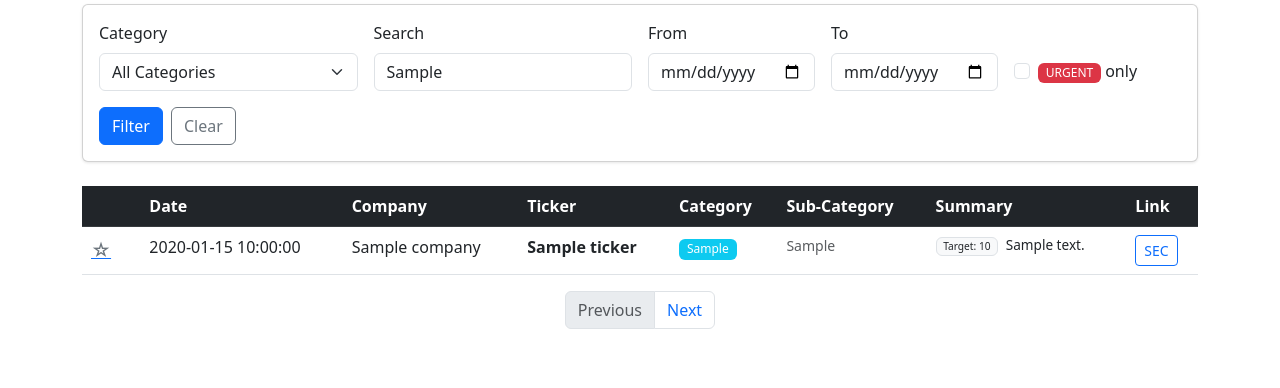
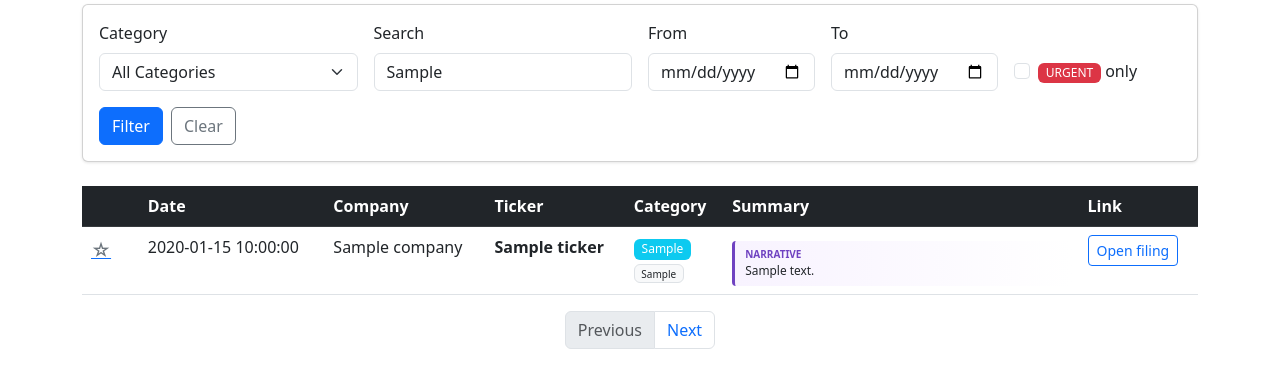
Before and after one commit to esafier/8K-Analyzer, a Flask app: template templates/index.html in a window 1280 px wide. Shown: the part 146-534 px from the top of the page. Run offline with Flask 3, Linux system fonts and the light colour scheme; the template is opened without the code that fills it: most values are stand-ins (such as "Sample title", 1, 10 or a date in 2020); parts of the project's set-up code (start-up, migrations or seed data) failed here and were passed over.

Commit message:
Dashboard: render structured summary, subcategory array badges, one-click Open filing

```diff
--- a/app.py
+++ b/app.py
@@ -66,6 +66,18 @@ def format_earnings_date(earnings_info):
     return formatted
 
 app.jinja_env.filters["format_earnings_date"] = format_earnings_date
+
+
+# --- Jinja filters for v3 structured summary ---
+from summary_utils import parse_subcategories, structured_summary_for_display
+
+@app.template_filter("parse_subcategories")
+def _jinja_parse_subcategories(raw):
+    return parse_subcategories(raw)
+
+@app.template_filter("structured_summary")
+def _jinja_structured_summary(raw):
+    return structured_summary_for_display(raw)
 
 
 def render_deep_analysis(text):
--- a/templates/index.html
+++ b/templates/index.html
@@ -77,7 +77,6 @@
                 <th>Company</th>
                 <th>Ticker</th>
                 <th>Category</th>
-                <th>Sub-Category</th>
                 <th>Summary</th>
                 <th>Link</th>
             </tr>
@@ -114,7 +113,6 @@
                     {% endif %}
                 </td>
                 <td>
-                    <!-- Show user tag if set, otherwise auto category -->
                     {% set display_category = filing['user_tag'] or filing['auto_category'] %}
                     <span class="badge
                         {% if display_category == 'Management Change' %}bg-primary
@@ -124,21 +122,24 @@
                         {% endif %}">
                         {{ display_category or 'Uncategorized' }}
                     </span>
+                    {% set subcats = filing['auto_subcategory'] | parse_subcategories %}
+                    {% if subcats %}
+                      <br>
+                      {% for s in subcats %}
+                        <span class="badge bg-light text-dark border" style="font-size:10px;margin-top:2px;">{{ s }}</span>
+                      {% endfor %}
+                    {% endif %}
                 </td>
-                <td class="text-muted small">{{ filing['auto_subcategory'] or '—' }}</td>
-                <td class="summary-cell">
-                    {% if filing['_comp'] %}
-                        {% if filing['_comp']['vesting_target_price'] %}
-                            <span class="badge bg-light text-dark border me-1">Target: {{ filing['_comp']['vesting_target_price'] }}</span>
-                        {% elif filing['_comp']['grant_value'] %}
-                            <span class="badge bg-light text-dark border me-1">{{ filing['_comp']['grant_value'] }}</span>
-                        {% endif %}
-                    {% endif %}
-                    {{ filing['summary'][:150] }}{{ '...' if filing['summary'] and filing['summary']|length > 150 }}
+                <td class="summary-cell" style="min-width: 320px; white-space: normal;">
+                    {% set structured = filing['structured_summary'] | structured_summary %}
+                    {% include '_structured_summary.html' %}
                 </td>
                 <td>
-                    <a href="{{ filing['filing_url'] }}" target="_blank" class="btn btn-sm btn-outline-primary"
-                       onclick="event.stopPropagation()">SEC</a>
+                    {% set doc_url = filing['filing_document_url'] or filing['filing_url'] %}
+                    <a href="{{ doc_url }}" target="_blank" class="btn btn-sm btn-outline-primary"
+                       onclick="event.stopPropagation()" title="Open 8-K document">
+                       Open filing
+                    </a>
                 </td>
             </tr>
             {% endfor %}
```
